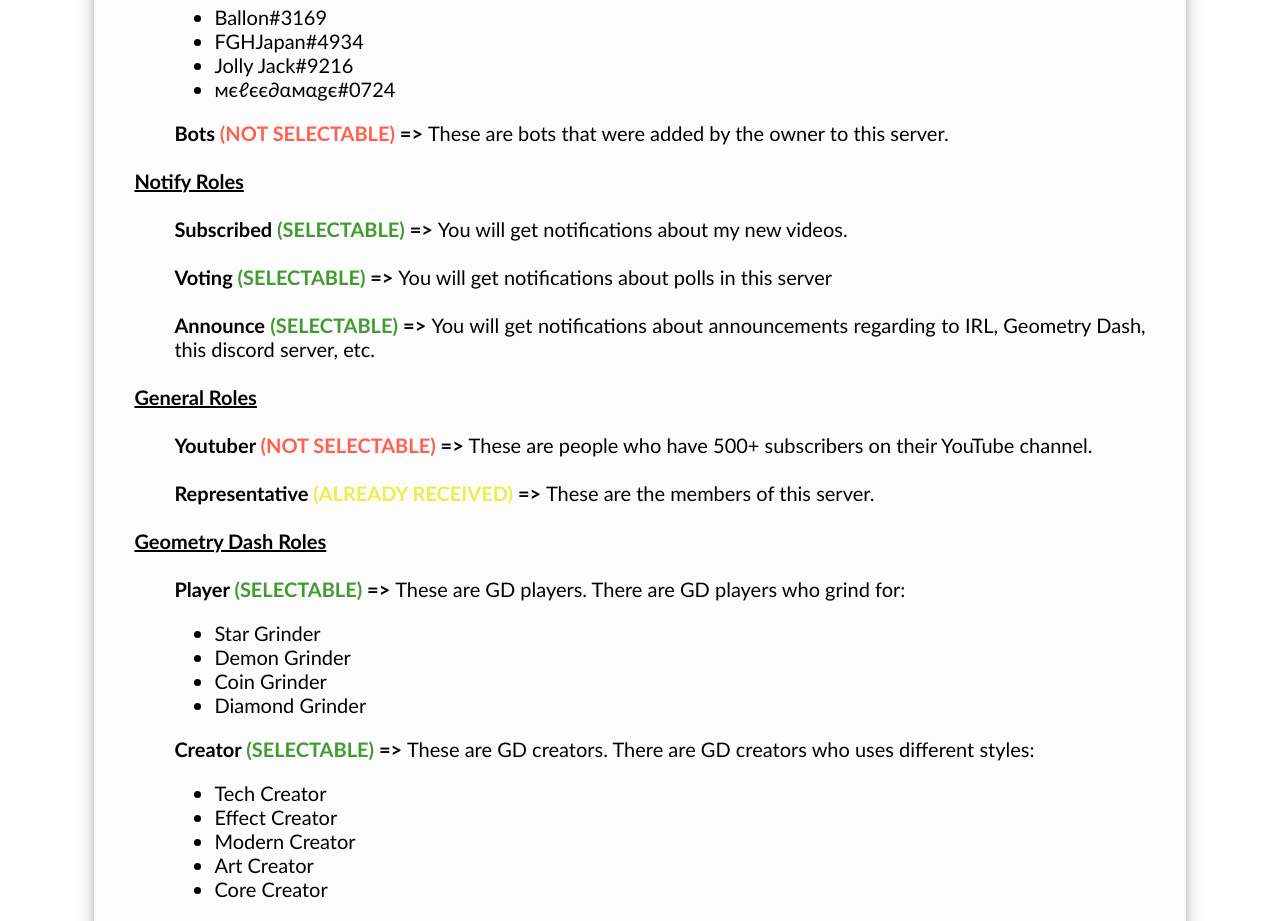
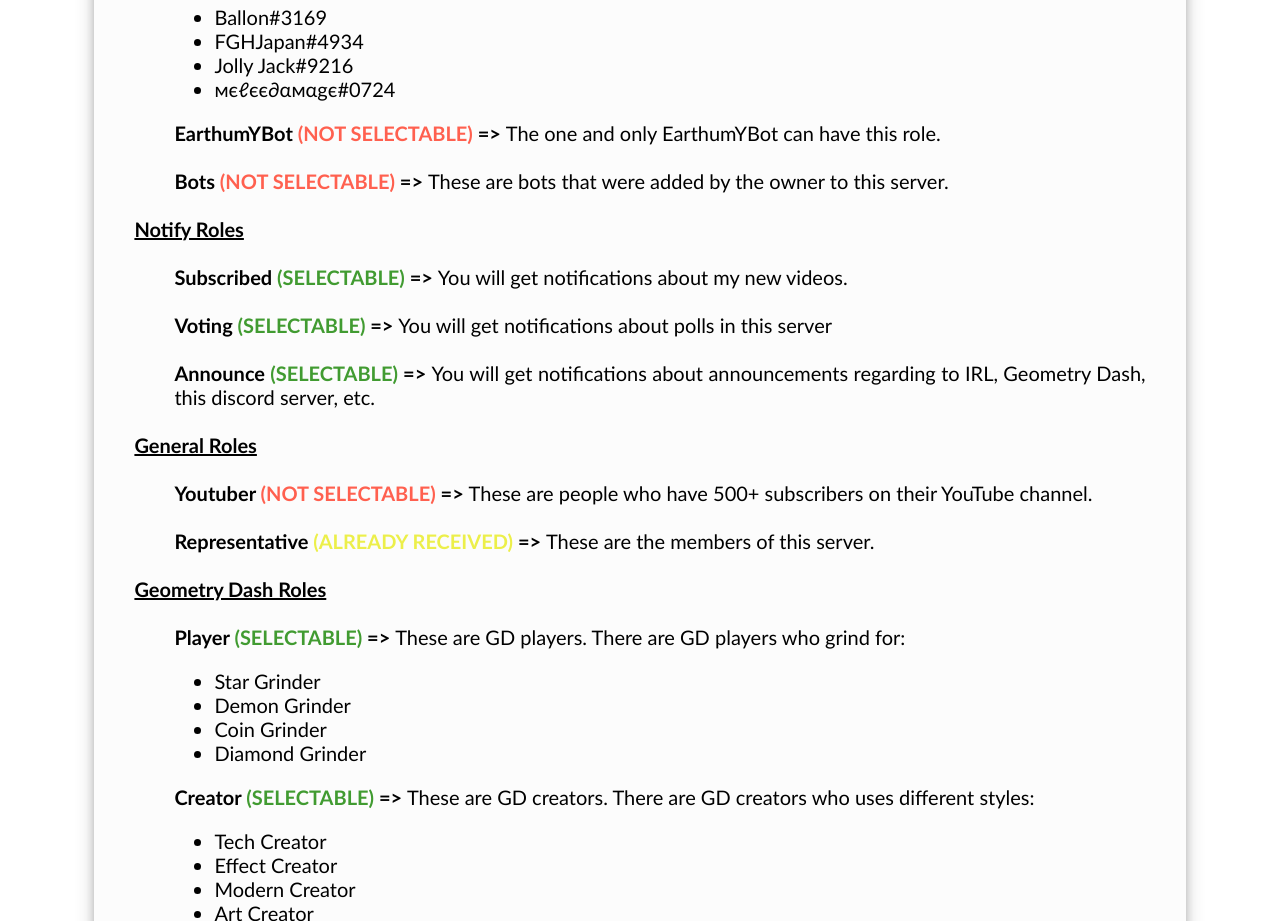
Before and after one commit to EarthumGD/Earthum-GD-Website, a plain HTML site: page index.html in a window 1280 px wide. Shown: the part 9540-10461 px from the top of the page. Drawn offline with Linux system fonts and the light colour scheme.

Commit message:
Update index.html

```diff
--- a/index.html
+++ b/index.html
@@ -484,6 +484,7 @@ A {
 				<li>Jolly Jack#9216</li>
 				<li>мєℓєє∂αмαgє#0724</li>
 			</ul></dd>
+			<dd><b>EarthumYBot <span style="color:#ff604f;">(NOT SELECTABLE)</span> => </b>The one and only EarthumYBot can have this role.</dd><br>
 			<dd><b>Bots <span style="color:#ff604f;">(NOT SELECTABLE)</span> => </b>These are bots that were added by the owner to this server.</dd><br>
 		<dt><b><u>Notify Roles</u></b></dt><br>
 			<dd><b>Subscribed <span style="color:#419b31;">(SELECTABLE)</span> => </b>You will get notifications about my new videos.</dd><br>
```
